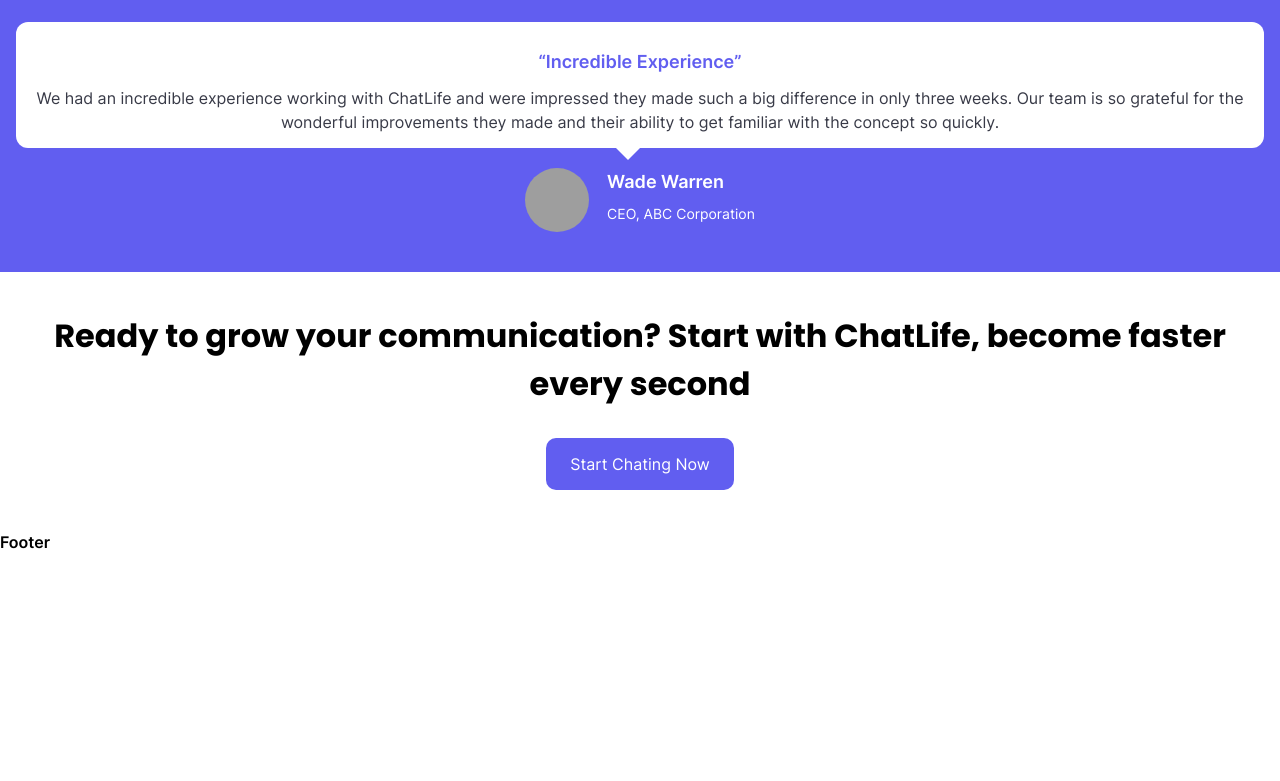
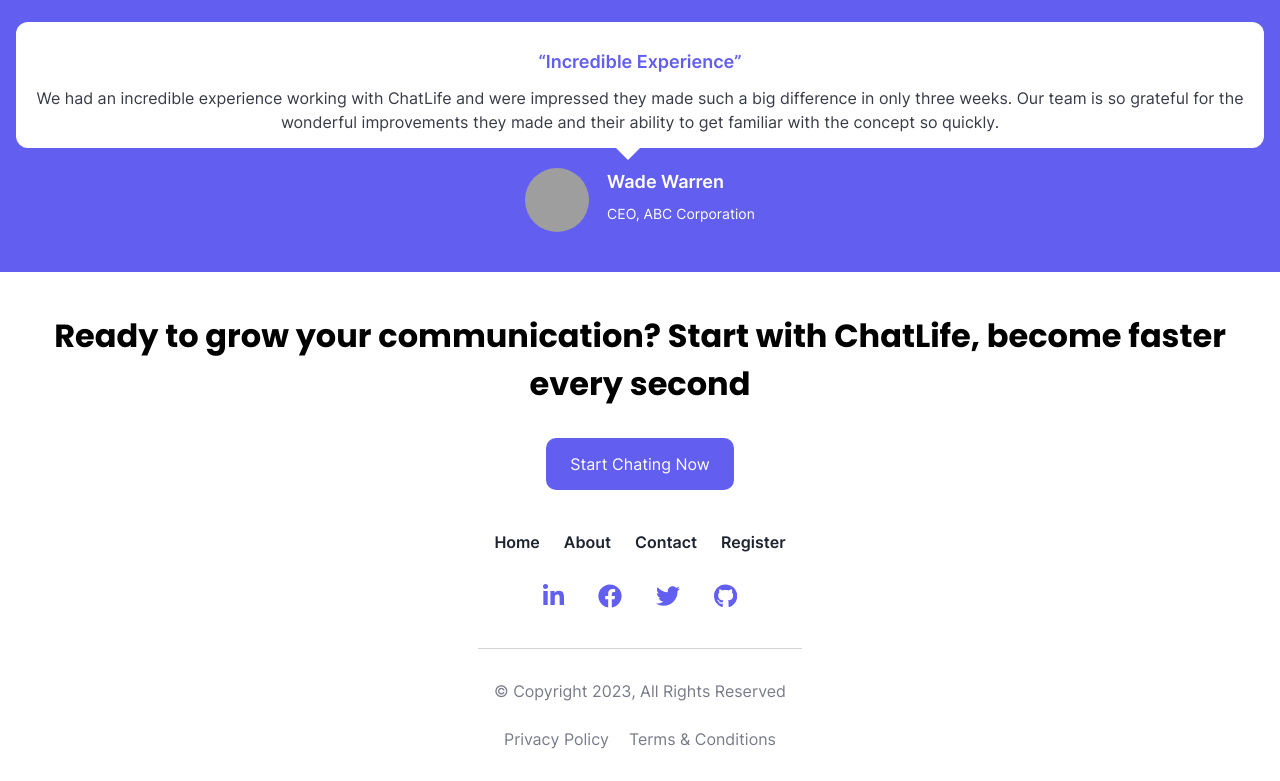
Before and after one commit to matintohidi/chat-app-client, a React (Create React App) app: page / in a window 1280 px wide. Shown: the part 2908-3689 px from the top of the page. Before the commit the page ends 3462 px from the top, so only its background shows below. Built offline with nearby package versions, Linux system fonts and the light colour scheme; grey boxes are pictures that could not be loaded.

Commit message:
added footer section in layout

```diff
--- a/src/components/layout/footer.tsx
+++ b/src/components/layout/footer.tsx
@@ -1,8 +1,59 @@
 import React from 'react';
+// react router dom
+import { Link } from 'react-router-dom';
+// contracts
+import { NavLinkInterface } from "../../contracts/landing";
+// footer links
+const footerLinks : NavLinkInterface[] = [
+    { name: "Home", path: "/" , id: 0 },
+    { name: "About", path: "/about" , id: 1 },
+    { name: "Contact", path: "/contact" , id: 2 },
+    { name: "Register" , path: "/register" , id: 3 }
+];
 
 const Footer : React.FC = () => {
     return (
-        <div>Footer</div>
+        <footer className="flex flex-col items-center px-4">
+            <div className="flex flex-col space-y-[30px] pb-10 px-4 border-b border-b-[#D4D4D8]">
+                <div className="flex gap-6">
+                    {
+                        footerLinks.map(link => {
+                            return (
+                                <Link key={link.id} to={link.path} className="text-base text-primaryText">
+                                    {link.name}
+                                </Link>
+                            )
+                        })
+                    }
+                </div>
+
+                <div className="flex gap-[34px] justify-center">
+                    <a href="https://www.linkedin.com/in/matin-tohidi-sani" className="text-2xl fill-primary">
+                        <svg xmlns="http://www.w3.org/2000/svg" height="1em" viewBox="0 0 448 512"><path d="M100.28 448H7.4V148.9h92.88zM53.79 108.1C24.09 108.1 0 83.5 0 53.8a53.79 53.79 0 0 1 107.58 0c0 29.7-24.1 54.3-53.79 54.3zM447.9 448h-92.68V302.4c0-34.7-.7-79.2-48.29-79.2-48.29 0-55.69 37.7-55.69 76.7V448h-92.78V148.9h89.08v40.8h1.3c12.4-23.5 42.69-48.3 87.88-48.3 94 0 111.28 61.9 111.28 142.3V448z"/></svg>                    </a>
+
+                    <a href="https://facebook.com" className="text-2xl fill-primary">
+                        <svg xmlns="http://www.w3.org/2000/svg" height="1em" viewBox="0 0 512 512"><path d="M504 256C504 119 393 8 256 8S8 119 8 256c0 123.78 90.69 226.38 209.25 245V327.69h-63V256h63v-54.64c0-62.15 37-96.48 93.67-96.48 27.14 0 55.52 4.84 55.52 4.84v61h-31.28c-30.8 0-40.41 19.12-40.41 38.73V256h68.78l-11 71.69h-57.78V501C413.31 482.38 504 379.78 504 256z"/></svg>
+                    </a>
+
+                    <a href="https://twitter.com/matintovhidi" className="text-2xl fill-primary">
+                        <svg xmlns="http://www.w3.org/2000/svg" height="1em" viewBox="0 0 512 512"><path d="M459.37 151.716c.325 4.548.325 9.097.325 13.645 0 138.72-105.583 298.558-298.558 298.558-59.452 0-114.68-17.219-161.137-47.106 8.447.974 16.568 1.299 25.34 1.299 49.055 0 94.213-16.568 130.274-44.832-46.132-.975-84.792-31.188-98.112-72.772 6.498.974 12.995 1.624 19.818 1.624 9.421 0 18.843-1.3 27.614-3.573-48.081-9.747-84.143-51.98-84.143-102.985v-1.299c13.969 7.797 30.214 12.67 47.431 13.319-28.264-18.843-46.781-51.005-46.781-87.391 0-19.492 5.197-37.36 14.294-52.954 51.655 63.675 129.3 105.258 216.365 109.807-1.624-7.797-2.599-15.918-2.599-24.04 0-57.828 46.782-104.934 104.934-104.934 30.213 0 57.502 12.67 76.67 33.137 23.715-4.548 46.456-13.32 66.599-25.34-7.798 24.366-24.366 44.833-46.132 57.827 21.117-2.273 41.584-8.122 60.426-16.243-14.292 20.791-32.161 39.308-52.628 54.253z"/></svg>
+                    </a>
+
+                    <a href="https://github.com/matintohidi" className="text-2xl fill-primary">
+                        <svg xmlns="http://www.w3.org/2000/svg" height="1em" viewBox="0 0 496 512"><path d="M165.9 397.4c0 2-2.3 3.6-5.2 3.6-3.3.3-5.6-1.3-5.6-3.6 0-2 2.3-3.6 5.2-3.6 3-.3 5.6 1.3 5.6 3.6zm-31.1-4.5c-.7 2 1.3 4.3 4.3 4.9 2.6 1 5.6 0 6.2-2s-1.3-4.3-4.3-5.2c-2.6-.7-5.5.3-6.2 2.3zm44.2-1.7c-2.9.7-4.9 2.6-4.6 4.9.3 2 2.9 3.3 5.9 2.6 2.9-.7 4.9-2.6 4.6-4.6-.3-1.9-3-3.2-5.9-2.9zM244.8 8C106.1 8 0 113.3 0 252c0 110.9 69.8 205.8 169.5 239.2 12.8 2.3 17.3-5.6 17.3-12.1 0-6.2-.3-40.4-.3-61.4 0 0-70 15-84.7-29.8 0 0-11.4-29.1-27.8-36.6 0 0-22.9-15.7 1.6-15.4 0 0 24.9 2 38.6 25.8 21.9 38.6 58.6 27.5 72.9 20.9 2.3-16 8.8-27.1 16-33.7-55.9-6.2-112.3-14.3-112.3-110.5 0-27.5 7.6-41.3 23.6-58.9-2.6-6.5-11.1-33.3 2.6-67.9 20.9-6.5 69 27 69 27 20-5.6 41.5-8.5 62.8-8.5s42.8 2.9 62.8 8.5c0 0 48.1-33.6 69-27 13.7 34.7 5.2 61.4 2.6 67.9 16 17.7 25.8 31.5 25.8 58.9 0 96.5-58.9 104.2-114.8 110.5 9.2 7.9 17 22.9 17 46.4 0 33.7-.3 75.4-.3 83.6 0 6.5 4.6 14.4 17.3 12.1C428.2 457.8 496 362.9 496 252 496 113.3 383.5 8 244.8 8zM97.2 352.9c-1.3 1-1 3.3.7 5.2 1.6 1.6 3.9 2.3 5.2 1 1.3-1 1-3.3-.7-5.2-1.6-1.6-3.9-2.3-5.2-1zm-10.8-8.1c-.7 1.3.3 2.9 2.3 3.9 1.6 1 3.6.7 4.3-.7.7-1.3-.3-2.9-2.3-3.9-2-.6-3.6-.3-4.3.7zm32.4 35.6c-1.6 1.3-1 4.3 1.3 6.2 2.3 2.3 5.2 2.6 6.5 1 1.3-1.3.7-4.3-1.3-6.2-2.2-2.3-5.2-2.6-6.5-1zm-11.4-14.7c-1.6 1-1.6 3.6 0 5.9 1.6 2.3 4.3 3.3 5.6 2.3 1.6-1.3 1.6-3.9 0-6.2-1.4-2.3-4-3.3-5.6-2z"/></svg>                    </a>
+                </div>
+            </div>
+
+            <div className="flex flex-col text-[#797B89] text-base font-InterRegular py-[30px] gap-6">
+                <h5>&copy; Copyright 2023, All Rights Reserved</h5>
+
+                <div className="flex justify-around">
+                    <h2>Privacy Policy</h2>
+
+                    <h2>Terms & Conditions</h2>
+                </div>
+            </div>
+        </footer>
     )
 }
 
```
